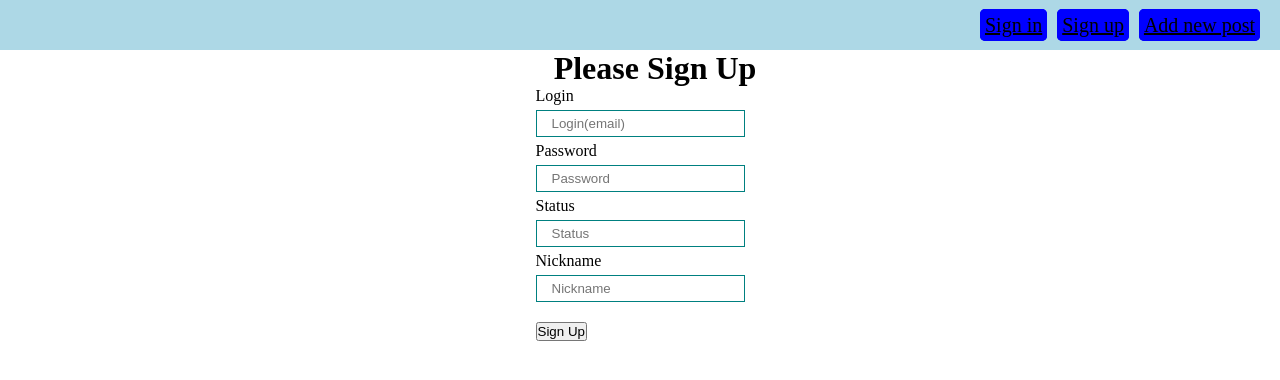
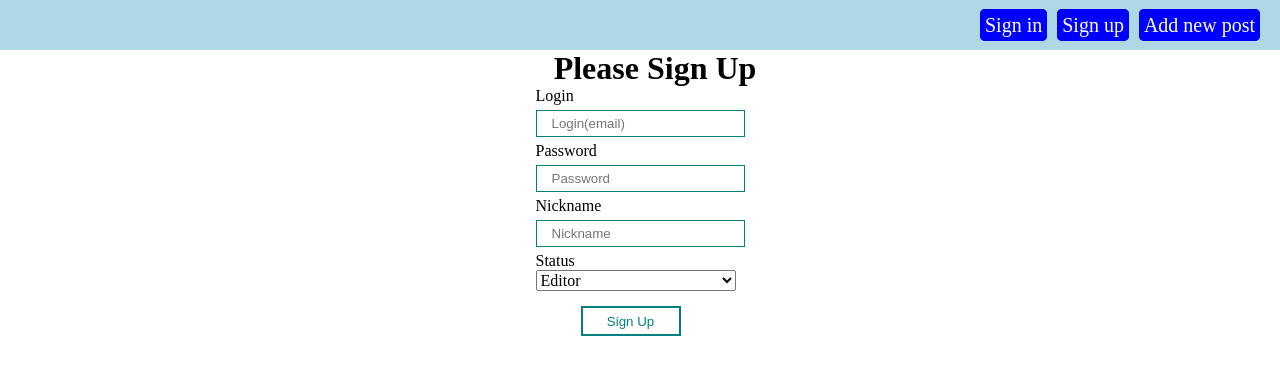
Before and after one commit to EresK/Newspaper, a React (Create React App) app in the folder Front/: page /register in a window 1280 px wide. Shown: the top 380 px of the page. Built offline with nearby package versions, Linux system fonts and the light colour scheme.

Commit message:
Fixed some navigation paths and registration page

```diff
--- a/Front/src/components/Login.jsx
+++ b/Front/src/components/Login.jsx
@@ -2,6 +2,7 @@ import React from 'react';
 import "../styles/Login.css"
 import MyInput from "./UI/input/MyInput";
 import MyButton from "./UI/button/MyButton";
+import {Link} from "react-router-dom";
 
 const Login = () => {
     return (
@@ -19,7 +20,9 @@ const Login = () => {
                     <MyInput type="password" placeholder="Password"/>
                 </label>
                 <div className="login-button">
-                    <MyButton type="submit" style={{marginTop: 15}}>Log in</MyButton>
+                    <Link to="/">
+                        <MyButton type="submit" style={{marginTop: 15, marginLeft: 50}}>Log in</MyButton>
+                    </Link>
                 </div>
             </form>
         </div>
--- a/Front/src/components/Registration.jsx
+++ b/Front/src/components/Registration.jsx
@@ -1,8 +1,34 @@
-import React from 'react';
+import React, { useState } from "react";
 import "../styles/Registration.css"
 import MyInput from "./UI/input/MyInput";
+import {Link} from "react-router-dom";
+
+function onFileSelected (evt) {
+    const fileInput = evt.target;
+    const files = Array.from(evt.target.files).map(file => file.name);
+    const placeholder = fileInput.getAttribute('data-placeholder') ||  fileInput.placeholder;
+
+    // Store original placeholder
+    fileInput.setAttribute('data-placeholder', placeholder);
+
+    // Update current placeholder
+    if (files.length === 1) {
+        fileInput.placeholder = files[0].replace(/.*[\/\\]/, '');
+    }
+    else if (files.length > 1) {
+        fileInput.placeholder = `${files.length} files`;
+    }
+    else {
+        fileInput.placeholder = placeholder;
+    }
+}
+
+document.querySelectorAll('input[type="file"]').forEach(el =>
+    el.addEventListener('change', onFileSelected)
+);
 
 const Registration = () => {
+
     return (
         <div className="signUp-wrapper">
             <h1>Please Sign Up</h1>
@@ -15,16 +41,19 @@ const Registration = () => {
                 <label>
                     <MyInput type="password" placeholder="Password"/>
                 </label>
-                <p>Status</p>
-                <label>
-                    <MyInput type="text" placeholder="Status"/>
-                </label>
                 <p>Nickname</p>
                 <label>
                     <MyInput type="text" placeholder="Nickname"/>
                 </label>
+                <p>Status</p>
+                <select id="selectStatus">
+                    <option value="editor">Editor</option>
+                    <option value="advertiser">Advertiser</option>
+                </select>
                 <div>
-                    <button type="submit" style={{marginTop: 15}}>Sign Up</button>
+                    <Link to="/login">
+                        <button className="buttonStyle2">Sign Up</button>
+                    </Link>
                 </div>
             </form>
         </div>
--- a/Front/src/styles/Navbar.css
+++ b/Front/src/styles/Navbar.css
@@ -17,5 +17,6 @@
     background: blue;
     border-radius: 5px;
     font-size: 20px;
-    color: black;
+    color: white;
+    text-decoration: none;
 }
--- a/Front/src/styles/Registration.css
+++ b/Front/src/styles/Registration.css
@@ -3,3 +3,18 @@
     flex-direction: column;
     align-items: center;
 }
+
+.signUp-wrapper select {
+    width: 200px;
+    font: inherit;
+}
+
+.buttonStyle2 {
+    margin-top: 15px;
+    width: 100px;
+    height: 30px;
+    margin-left: 45px;
+    border: 2px solid teal;
+    color: teal;
+    background-color: white;
+}
```
